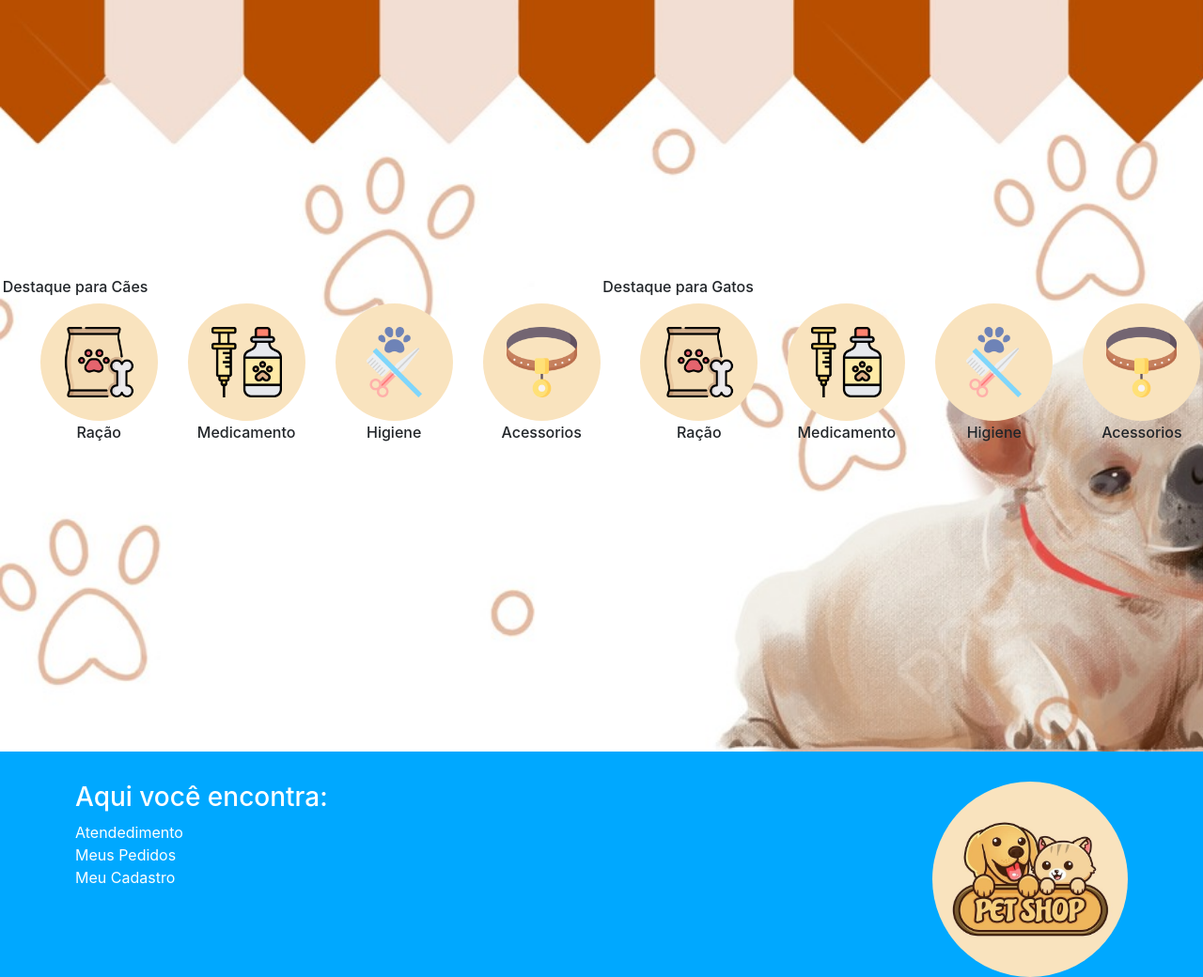
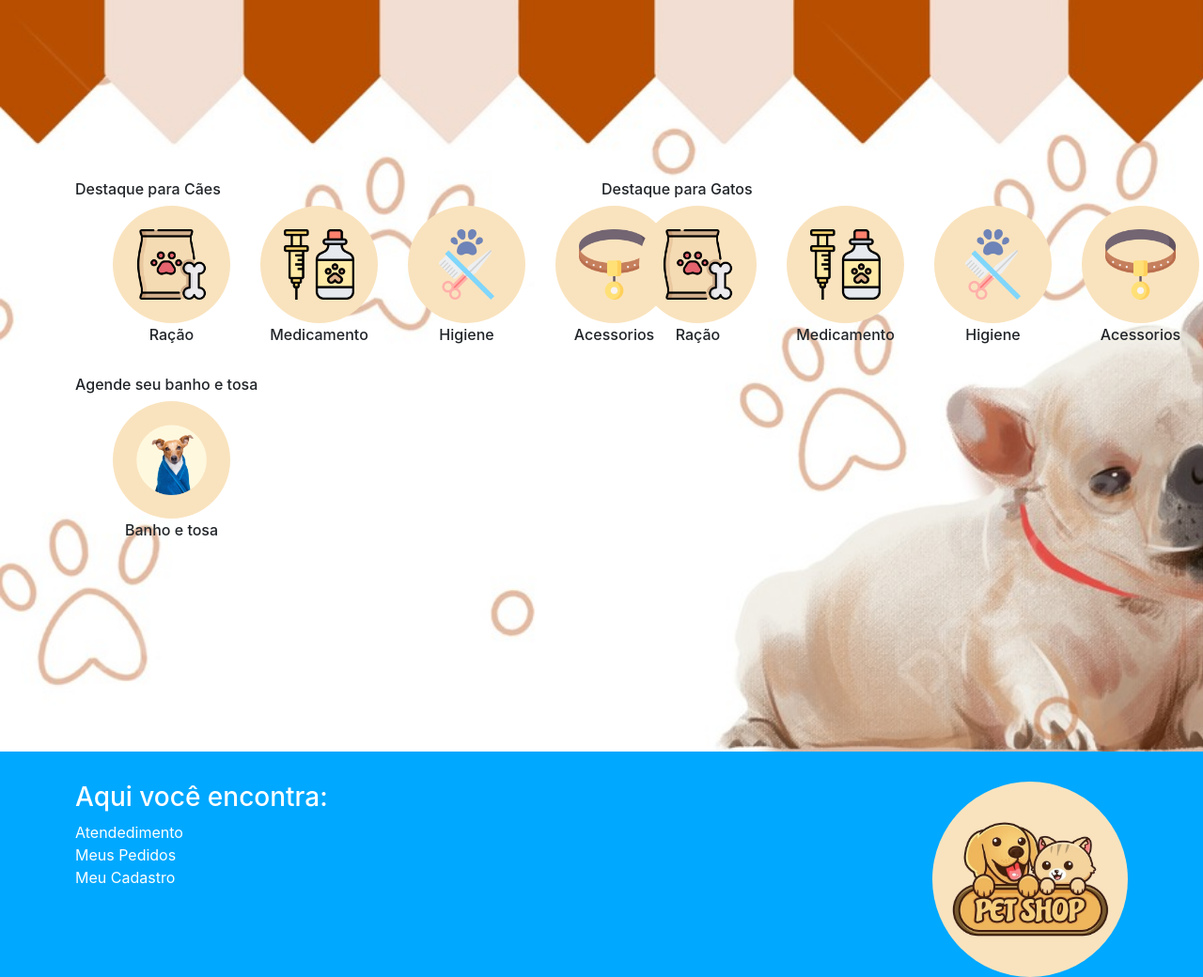
Before and after one commit to Phantasus15/PetshopBelem, a PHP site: page / in a window 1280 px wide. Shown: the part 91-1131 px from the top of the page at 94% size. Run offline with PHP 8.4, Linux system fonts and the light colour scheme; some libraries are stand-ins or nearby versions.

Commit message:
Ajustes de bugs na home

```diff
--- /dev/null
+++ b/css/home.css
@@ -0,0 +1,53 @@
+
+.main{
+    background-image: url("./../assets/fundo.jfif");
+    height: 100vh;
+    width: 100vw;
+    background-repeat: no-repeat;
+    background-size: cover;
+    display: flex;
+    flex-direction: column;
+    justify-content: center;
+
+}
+.linha{
+    display: flex;
+    flex-direction: row;
+    align-items: center;
+    justify-content: space-between;
+    padding-left: 5rem;
+    padding-right: 5rem;
+}
+body{
+    overflow-x: hidden;
+}
+.imagem{
+    height: 125px;
+    width: 125px;
+    background-color: #F9E3BE;
+    border-radius: 50%;
+    display: flex;
+    align-items: center;
+    justify-content: center;
+}
+.icone{
+    height: 75px;
+    width: 75px;
+}
+ul{
+    list-style-type: none;
+    display: flex;
+    flex-direction: row;
+    gap: 2rem;
+}
+li{
+    text-align: center;
+}
+p{
+    font-size: 16px;
+    font-weight: 500;
+}
+.card{
+    background: none!important;
+    border: none!important;
+}
--- a/index.php
+++ b/index.php
@@ -5,7 +5,7 @@
     <meta charset="UTF-8">
     <meta name="viewport" content="width=device-width, initial-scale=1.0">
     <title>inicio</title>
-    <link rel="stylesheet" href="css/index.css">
+    <link rel="stylesheet" href="css/home.css">
 
     </link>
     <link rel="stylesheet" href="https://cdn.jsdelivr.net/npm/bootstrap@4.0.0/dist/css/bootstrap.min.css"
@@ -18,6 +18,7 @@ include("header.php");
 
 <body>
     <div class="main">
+        <div class="linha">
             <div class="card">
                 <h6>Destaque para Cães</h6>
                 <ul class="lista">
@@ -101,6 +102,23 @@ include("header.php");
                 </ul>
             </div>
         </div>
+        <div class="linha">
+            <div class="card">
+                <h6>Agende seu banho e tosa</h6>
+                <ul class="lista">
+                    <li>
+                        <div class="imagem">
+
+                            <img class="icone" src="assets\banhoetosa.png" alt="">
+                        </div>
+                        <p>
+                            Banho e tosa
+                        </p>
+                    </li>
+                </ul>
+            </div>
+        </div>
+    </div>
 </body>
 <?php
 include("footer.php");
```
Lines whose indentation alone changed are shown as unchanged.
